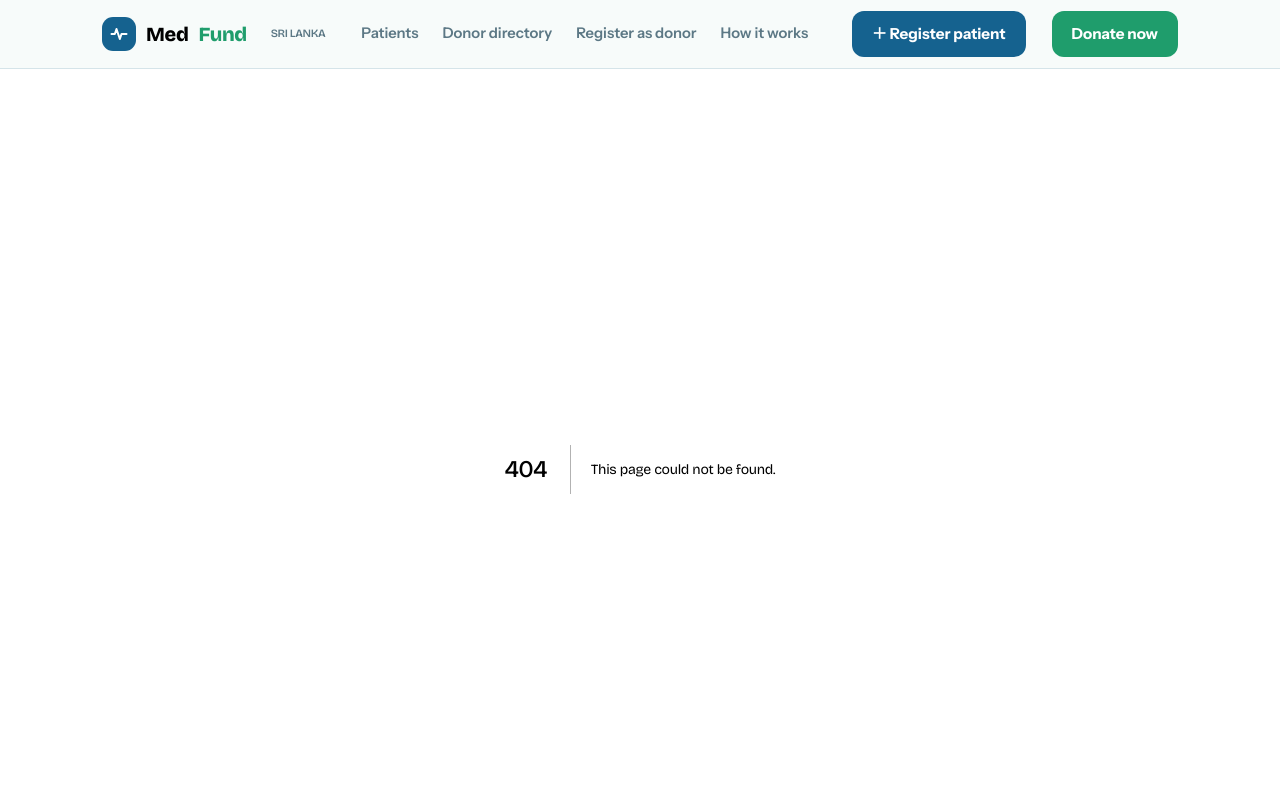
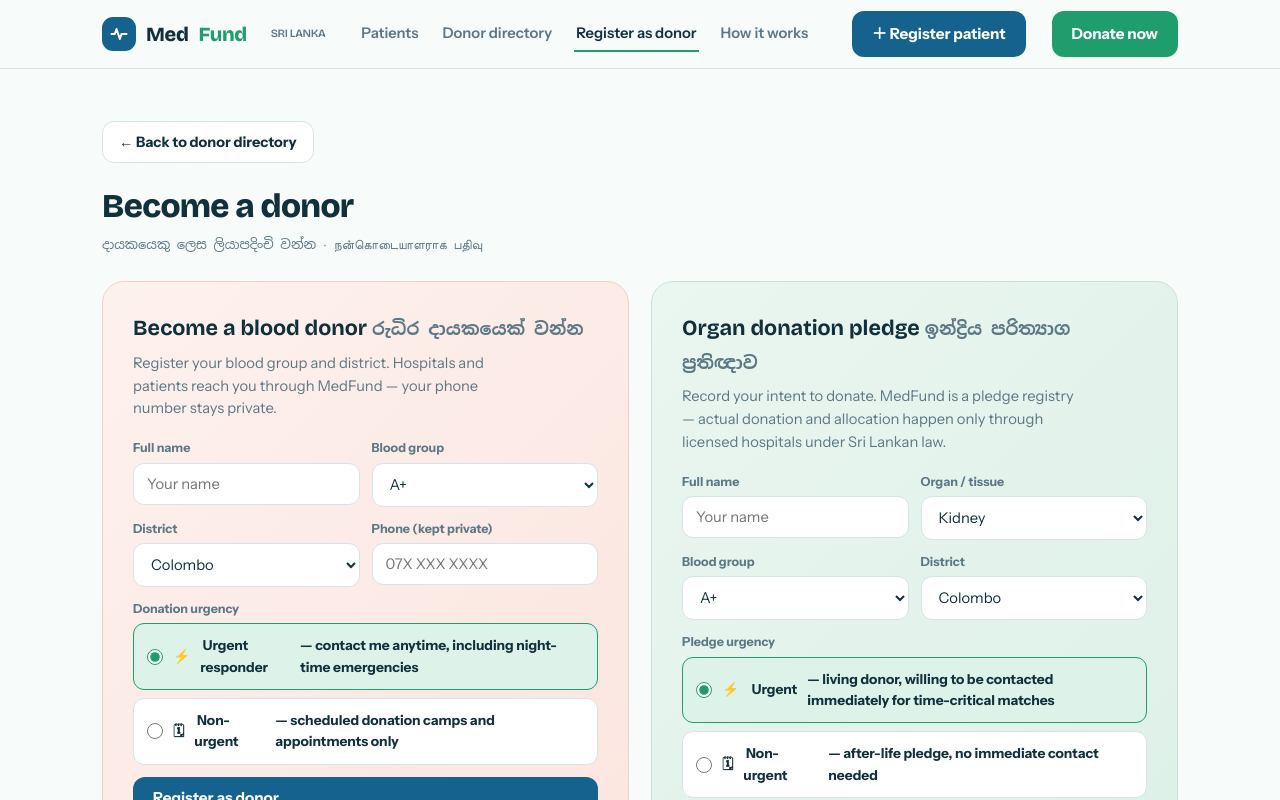
Before and after one commit to pasinduN/medfund-sri-lanka, a Next.js app in the folder frontend/: page /register-donor in a window 1280 px wide. Before the commit this address had no page. Shown: the top 800 px of the page. Built offline with nearby package versions, Linux system fonts and the light colour scheme.

Commit message:
Add donor registration page

```diff
--- /dev/null
+++ b/frontend/app/register-donor/page.js
@@ -0,0 +1,23 @@
+import Link from "next/link";
+import DonorSignup from "@/components/DonorSignup";
+
+export const metadata = {
+  title: "Become a donor — MedFund Sri Lanka",
+};
+
+export default function RegisterDonorPage() {
+  return (
+    <section>
+      <div className="wrap">
+        <Link className="backbtn" href="/donors" style={{ marginBottom: 18 }}>← Back to donor directory</Link>
+        <div className="sec-head">
+          <div>
+            <h2>Become a donor</h2>
+            <span className="si">දායකයෙකු ලෙස ලියාපදිංචි වන්න · நன்கொடையாளராக பதிவு</span>
+          </div>
+        </div>
+      </div>
+      <DonorSignup />
+    </section>
+  );
+}
--- a/frontend/components/DonorSignup.js
+++ b/frontend/components/DonorSignup.js
@@ -2,7 +2,7 @@
 
 import { useState } from "react";
 
-const BLOOD_GROUPS = ["A+", "A−", "B+", "B−", "O+", "O−", "AB+", "AB−"];
+import { BLOOD_GROUPS, DISTRICTS } from "@/lib/constants";
 
 function SubmitButton({ className, label, doneLabel }) {
   const [sent, setSent] = useState(false);
@@ -34,8 +34,8 @@ export default function DonorSignup() {
           </div>
           <div className="field">
             <label>District</label>
-            <select>
-              {["Kalutara", "Colombo", "Gampaha", "Kandy", "Galle", "Jaffna", "Kurunegala"].map((d) => <option key={d}>{d}</option>)}
+            <select defaultValue="Colombo">
+              {DISTRICTS.map((d) => <option key={d}>{d}</option>)}
             </select>
           </div>
           <div className="field"><label>Phone (kept private)</label><input placeholder="07X XXX XXXX" /></div>
@@ -71,8 +71,8 @@ export default function DonorSignup() {
           </div>
           <div className="field">
             <label>District</label>
-            <select>
-              {["Kalutara", "Colombo", "Kandy", "Galle"].map((d) => <option key={d}>{d}</option>)}
+            <select defaultValue="Colombo">
+              {DISTRICTS.map((d) => <option key={d}>{d}</option>)}
             </select>
           </div>
           <div className="field full">
--- a/frontend/components/Footer.js
+++ b/frontend/components/Footer.js
@@ -18,8 +18,8 @@ export default function Footer() {
         </div>
         <div>
           <h5>Donate</h5>
-          <Link href="/#blood">Blood donors</Link>
-          <Link href="/#organ">Organ pledge</Link>
+          <Link href="/register-donor">Blood donors</Link>
+          <Link href="/register-donor#organ">Organ pledge</Link>
           <a>Report fraud</a>
         </div>
         <div>
--- a/frontend/components/Header.js
+++ b/frontend/components/Header.js
@@ -6,7 +6,7 @@ import { usePathname } from "next/navigation";
 const links = [
   { href: "/patients", label: "Patients" },
   { href: "/donors", label: "Donor directory" },
-  { href: "/#blood", label: "Register as donor" },
+  { href: "/register-donor", label: "Register as donor" },
   { href: "/#how", label: "How it works" },
 ];
 
```
